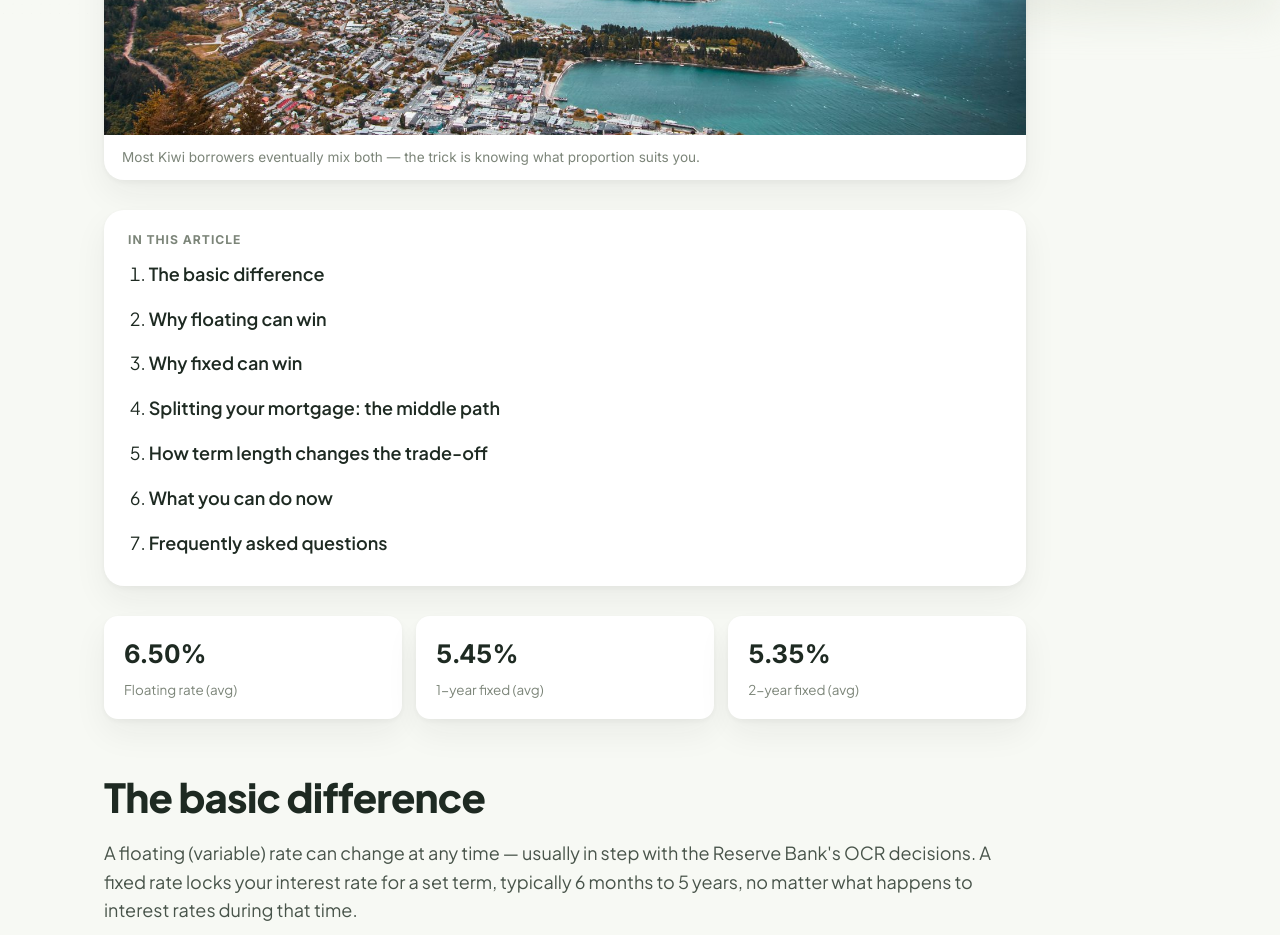
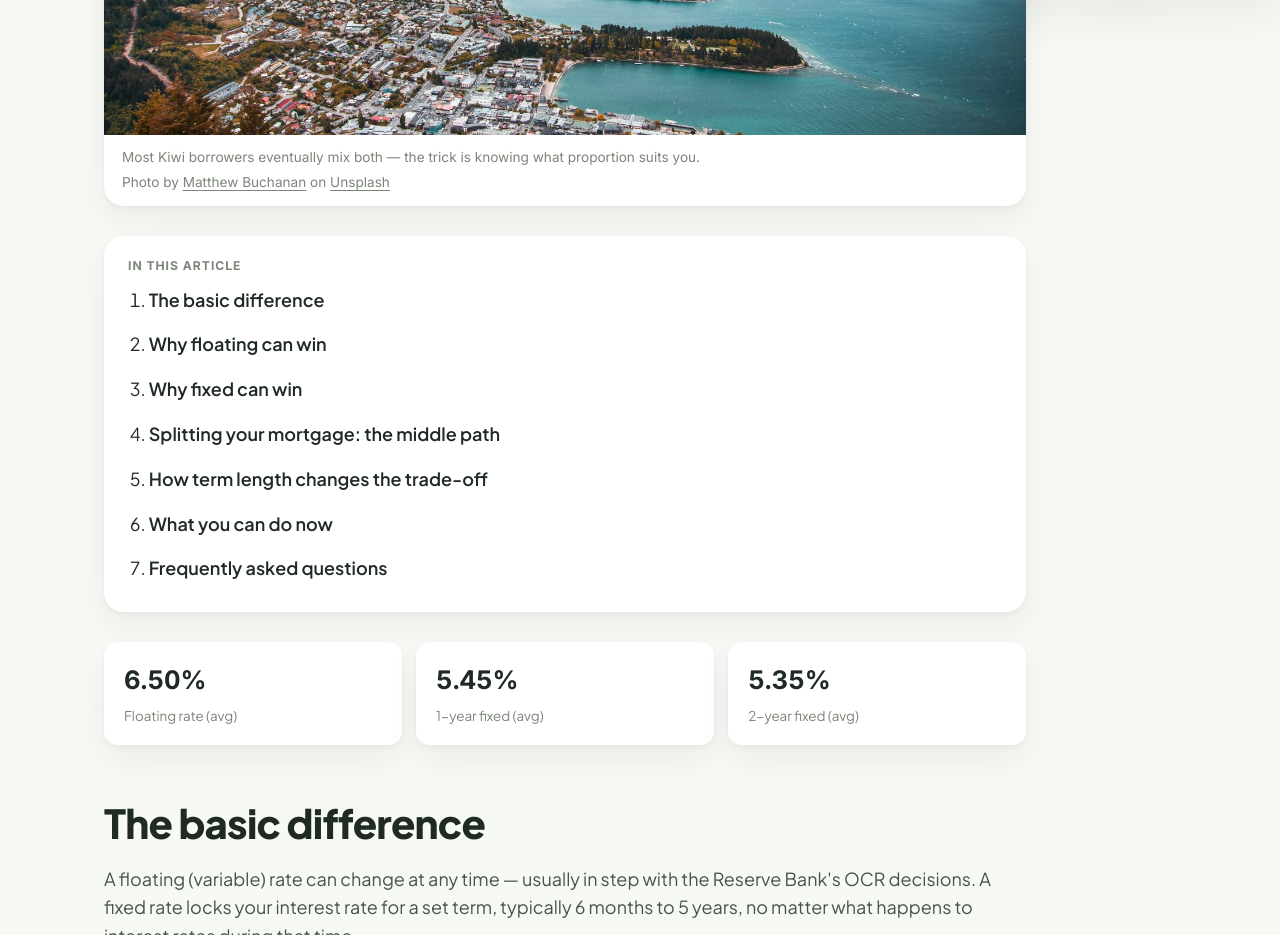
Before and after one commit to bedrmninja/kiwisums, a plain HTML site: page fixed-vs-floating-mortgage-rate.html in a window 1280 px wide. Shown: the part 780-1715 px from the top of the page. Drawn offline with Linux system fonts and the light colour scheme.

Commit message:
Add Unsplash photo credit to fixed-vs-floating article hero image
Adds a required attribution line below the hero photo, styled to
match the figcaption exactly (same size and color), with a
:last-child fallback so figure captions without a credit line
keep their original padding.

```diff
--- a/css/style.css
+++ b/css/style.css
@@ -862,8 +862,14 @@ input[type=range]{ transition:accent-color .2s ease; }
 }
 .article-figure img{ width:100%; display:block; }
 .article-figure figcaption{
-  padding:12px 18px; font-size:.85rem; color:var(--muted); font-family:"Inter",sans-serif;
+  padding:12px 18px 4px; font-size:.85rem; color:var(--muted); font-family:"Inter",sans-serif;
 }
+.article-figure .photo-credit{
+  display:block; padding:0 18px 12px; font-size:.85rem; color:var(--muted); font-family:"Inter",sans-serif;
+}
+.article-figure .photo-credit a{ color:inherit; text-decoration:underline; }
+.article-figure .photo-credit a:hover{ color:var(--ink-soft); }
+.article-figure figcaption:last-child{ padding-bottom:12px; }
 
 .toc{
   background:var(--surface); border-radius:var(--radius); box-shadow:var(--shadow);
--- a/fixed-vs-floating-mortgage-rate.html
+++ b/fixed-vs-floating-mortgage-rate.html
@@ -200,6 +200,7 @@
       <figure class="article-figure">
         <img src="/images/articles/fixedvsfloating.jpg" alt="Aerial view of Queenstown and Lake Wakatipu, New Zealand" loading="lazy" width="1600" height="1069" style="max-height:340px; object-fit:cover; object-position:center 55%;">
         <figcaption data-i18n="fvf_fig_caption">Most Kiwi borrowers eventually mix both — the trick is knowing what proportion suits you.</figcaption>
+        <span class="photo-credit">Photo by <a href="https://unsplash.com/@mthwbchn?utm_source=unsplash&utm_medium=referral&utm_content=creditCopyText" target="_blank" rel="noopener">Matthew Buchanan</a> on <a href="https://unsplash.com/photos/green-and-white-wooden-house-near-green-trees-under-blue-sky-during-daytime-YD345zjYTJQ?utm_source=unsplash&utm_medium=referral&utm_content=creditCopyText" target="_blank" rel="noopener">Unsplash</a></span>
       </figure>
 
       <div class="toc" aria-label="Table of contents">
```
